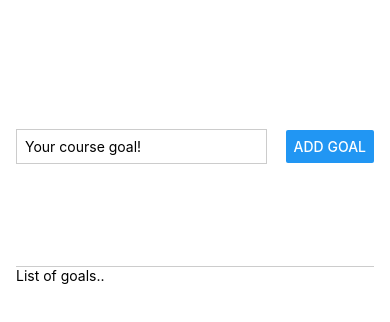
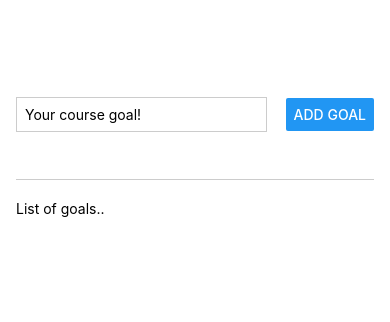
Before and after one commit to anniepuy/RNCourse, a React Native app: screen / in a window 390 px wide. Shown: the top 322 px of the page. Built offline with nearby package versions, Linux system fonts and the light colour scheme.

Commit message:
final styling adjustments

```diff
--- a/App.js
+++ b/App.js
@@ -26,7 +26,7 @@ const styles = StyleSheet.create({
     flexDirection: 'row',
     justifyContent: 'space-between',
     alignItems: 'center',
-    paddingBottom: 24,
+    marginBottom: 20,
     borderBottomWidth: 1,
     borderBottomColor: '#cccccc',
   },
@@ -38,7 +38,7 @@ const styles = StyleSheet.create({
     padding: 8,
   },
   goalsContainer: {
-    flex: 3,
+    flex: 5,
   }
 
 });
```
